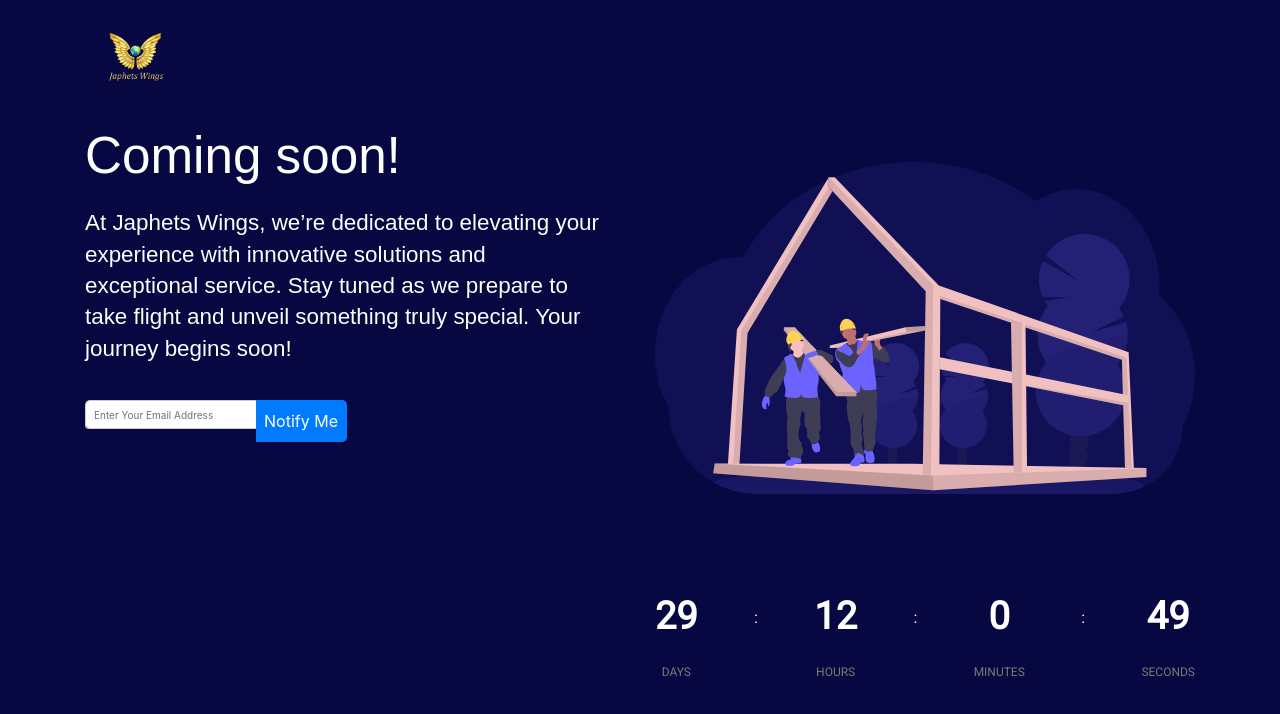
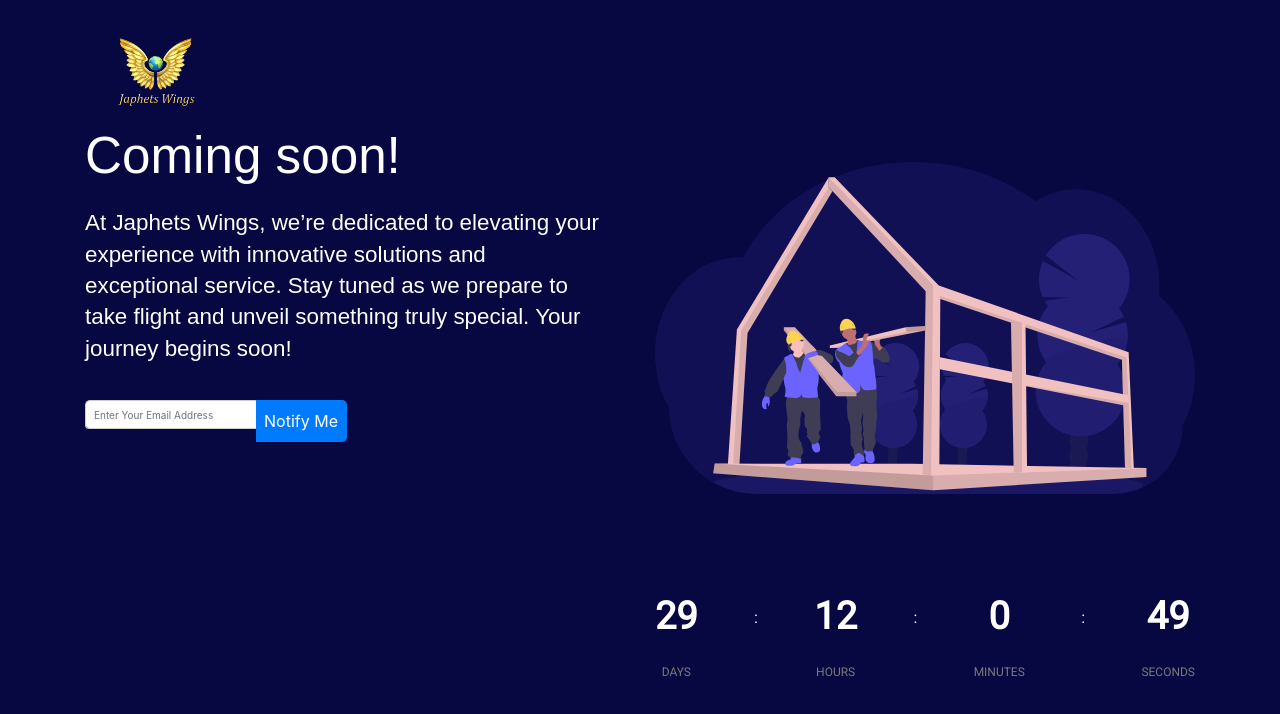
Before and after one commit to GoldenCicada1/JW-coming-soon, a React (Create React App) app: page / in a window 1280 px wide. Shown: the top 714 px of the page. Built offline with nearby package versions, Linux system fonts and the light colour scheme.

Commit message:
Refactor logo max-width in index.css

```diff
--- a/src/index.css
+++ b/src/index.css
@@ -17,7 +17,7 @@ body {
 }
 
 .brand {
-  max-width:100px; /* Set a maximum width for the logo */
+  max-width:140px; /* Set a maximum width for the logo */
 
 }
 
```
